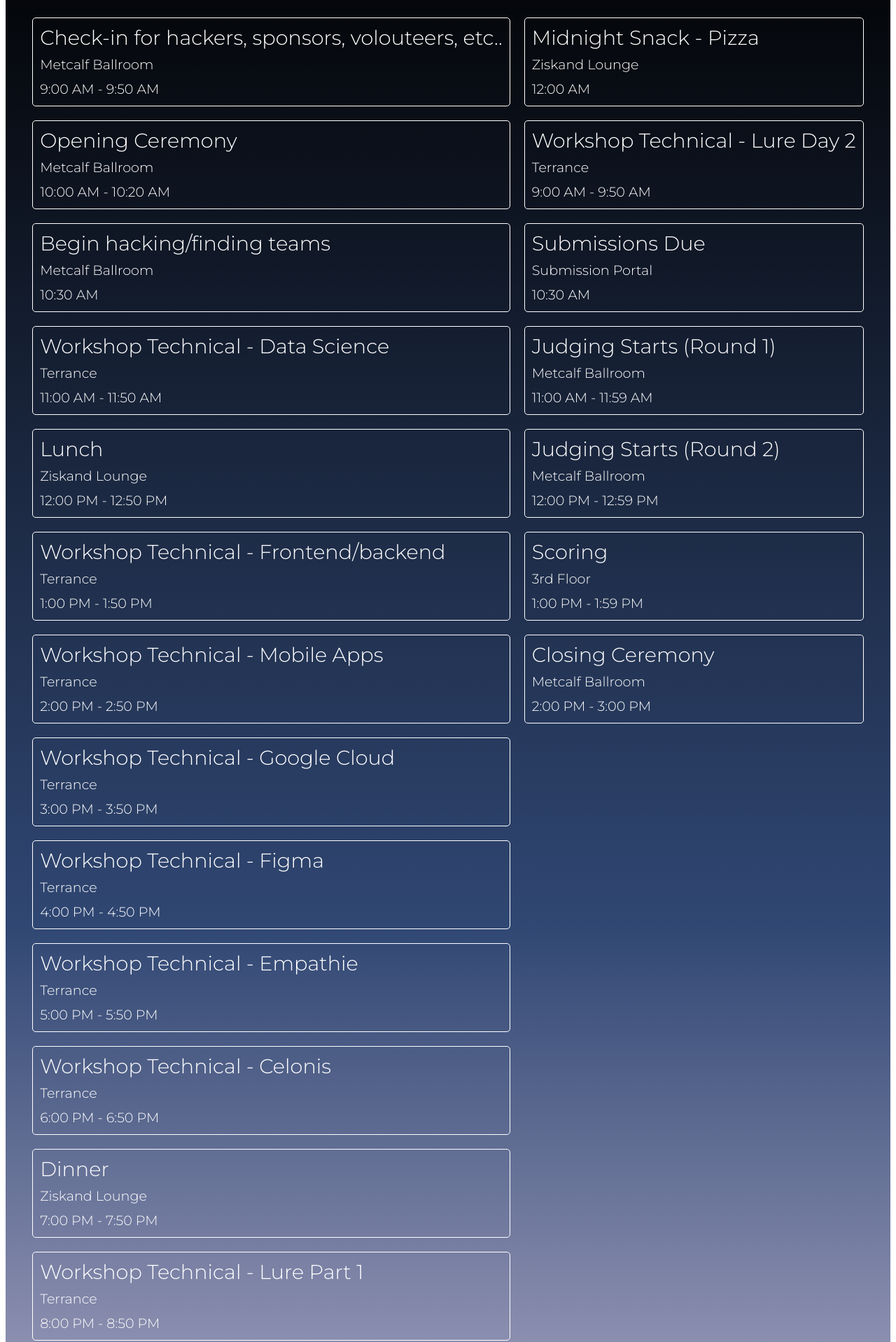
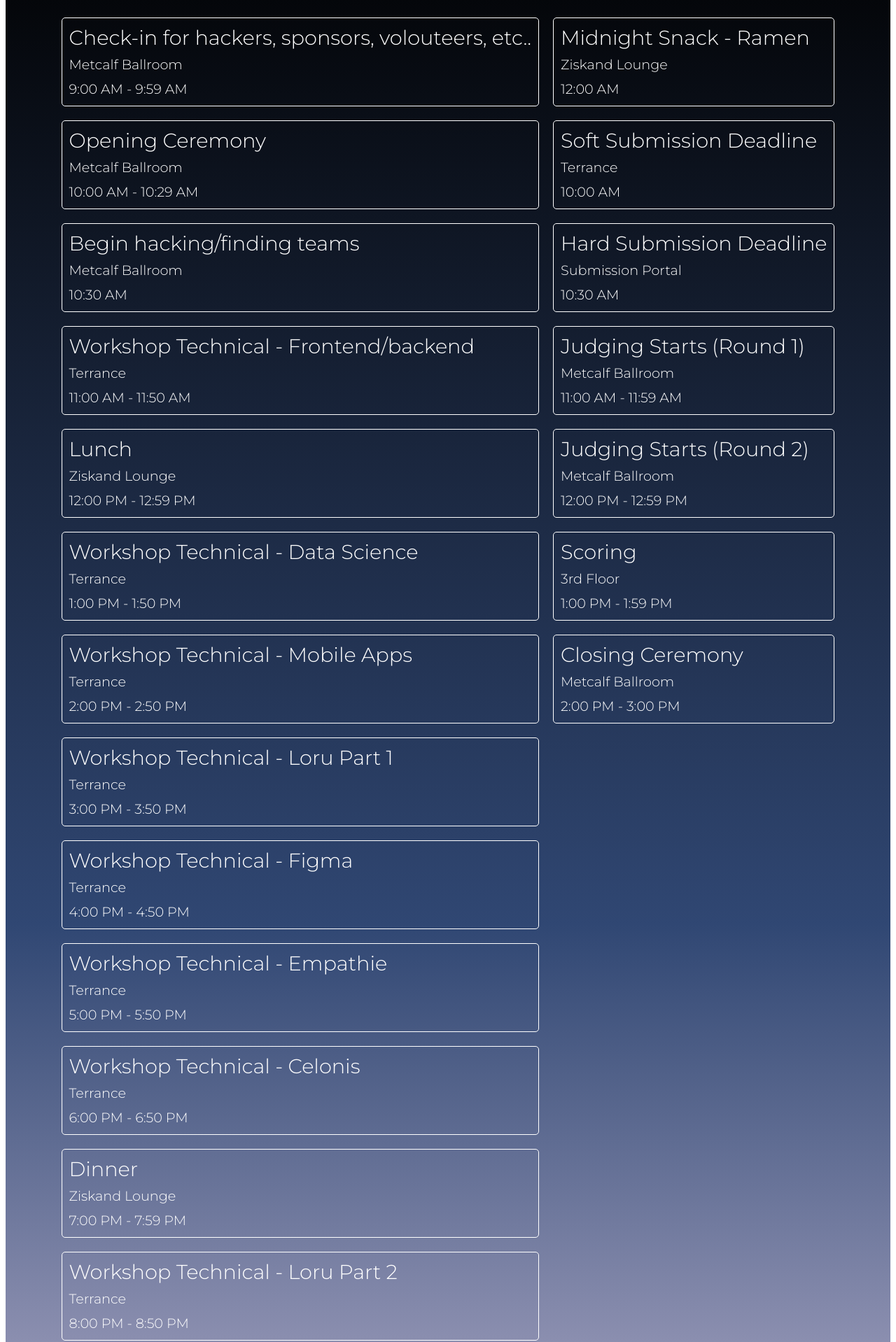
Before and after one commit to Bostonhacks/BostonHacks-2022, a React (Create React App) app: page /schedule in a window 1280 px wide. Shown: the part 136-2054 px from the top of the page at 70% size. Built offline with nearby package versions, Linux system fonts and the light colour scheme; no server answers.

Commit message:
fixed schedule

```diff
--- a/src/views/Schedule.js
+++ b/src/views/Schedule.js
@@ -15,9 +15,9 @@ export default function Schedule() {
                     <br></br>
                     <tdd>Metcalf Ballroom</tdd>
                     <br></br>
-                    <tdd>9:00 AM - 9:50 AM</tdd>
+                    <tdd>9:00 AM - 9:59 AM</tdd>
                 </td>
-                <td>Midnight Snack - Pizza
+                <td>Midnight Snack - Ramen
                     <br></br>
                     <tdd>Ziskand Lounge</tdd>
                     <br></br>
@@ -29,13 +29,13 @@ export default function Schedule() {
                     <br></br>
                     <tdd>Metcalf Ballroom</tdd>
                     <br></br>
-                    <tdd>10:00 AM - 10:20 AM</tdd>
+                    <tdd>10:00 AM - 10:29 AM</tdd>
                 </td>
-                <td>Workshop Technical - Lure Day 2
+                <td>Soft Submission Deadline
                     <br></br>
                     <tdd>Terrance</tdd>
                     <br></br>
-                    <tdd>9:00 AM - 9:50 AM</tdd>
+                    <tdd>10:00 AM</tdd>
                 </td>
             </tr>
             <tr>
@@ -45,7 +45,7 @@ export default function Schedule() {
                     <br></br>
                     <tdd>10:30 AM</tdd>
                 </td>
-                <td>Submissions Due
+                <td>Hard Submission Deadline
                     <br></br>
                     <tdd>Submission Portal</tdd>
                     <br></br>
@@ -53,7 +53,7 @@ export default function Schedule() {
                 </td>
             </tr>
             <tr>
-                <td>Workshop Technical - Data Science
+                <td>Workshop Technical - Frontend/backend
                     <br></br>
                     <tdd>Terrance</tdd>
                     <br></br>
@@ -71,7 +71,7 @@ export default function Schedule() {
                     <br></br>
                     <tdd>Ziskand Lounge</tdd>
                     <br></br>
-                    <tdd>12:00 PM - 12:50 PM</tdd>
+                    <tdd>12:00 PM - 12:59 PM</tdd>
                 </td>
                 <td>Judging Starts (Round 2)
                     <br></br>
@@ -81,7 +81,7 @@ export default function Schedule() {
                 </td>
             </tr>
             <tr>
-                <td>Workshop Technical - Frontend/backend
+                <td>Workshop Technical - Data Science
                     <br></br>
                     <tdd>Terrance</tdd>
                     <br></br>
@@ -109,7 +109,7 @@ export default function Schedule() {
                 </td>
             </tr>
             <tr>
-                <td>Workshop Technical - Google Cloud
+                <td>Workshop Technical - Loru Part 1
                     <br></br>
                     <tdd>Terrance</tdd>
                     <br></br>
@@ -145,11 +145,11 @@ export default function Schedule() {
                     <br></br>
                     <tdd>Ziskand Lounge</tdd>
                     <br></br>
-                    <tdd>7:00 PM - 7:50 PM</tdd>
+                    <tdd>7:00 PM - 7:59 PM</tdd>
                 </td>
             </tr>
             <tr>
-                <td>Workshop Technical - Lure Part 1
+                <td>Workshop Technical - Loru Part 2
                     <br></br>
                     <tdd>Terrance</tdd>
                     <br></br>
@@ -157,7 +157,7 @@ export default function Schedule() {
                 </td>
             </tr>
             <tr>
-                <td>Workshop Technical - Resume
+                <td>Workshop Technical - Google Cloud
                     <br></br>
                     <tdd>Terrance</tdd>
                     <br></br>
```
